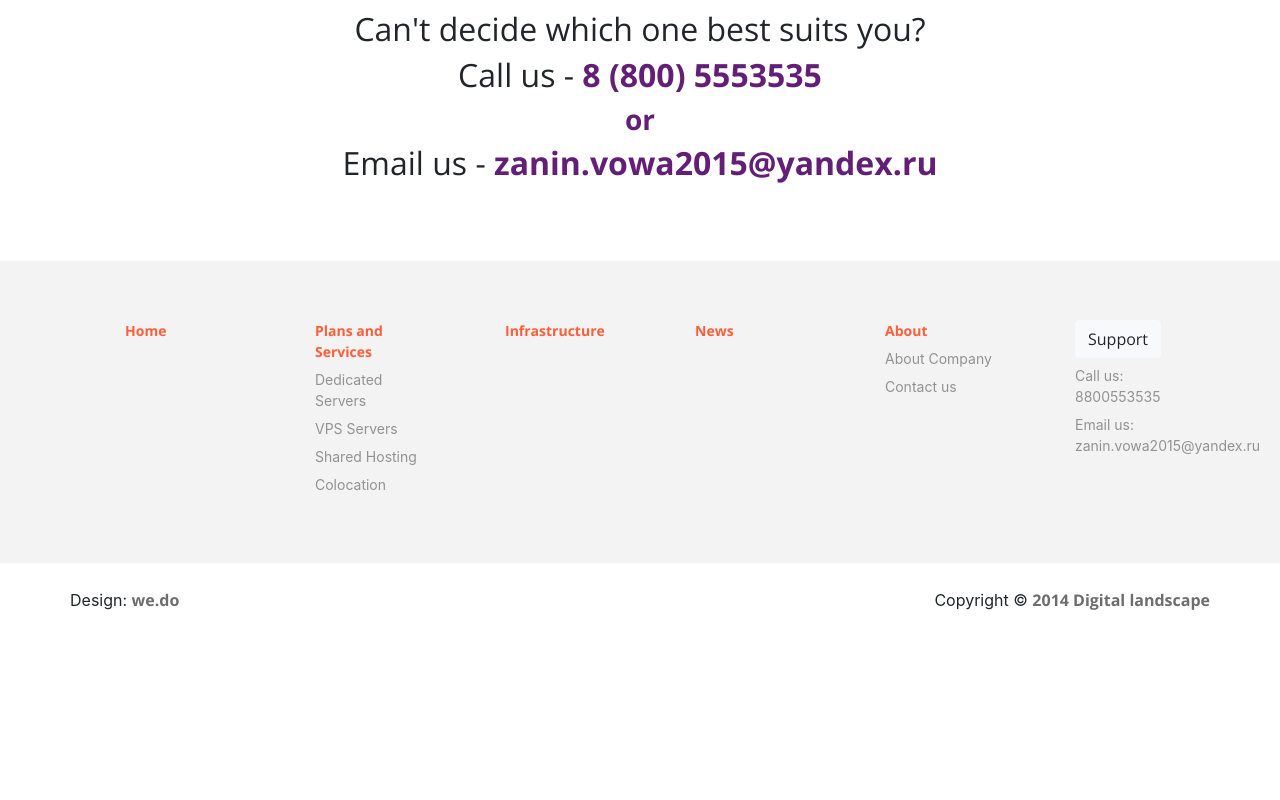
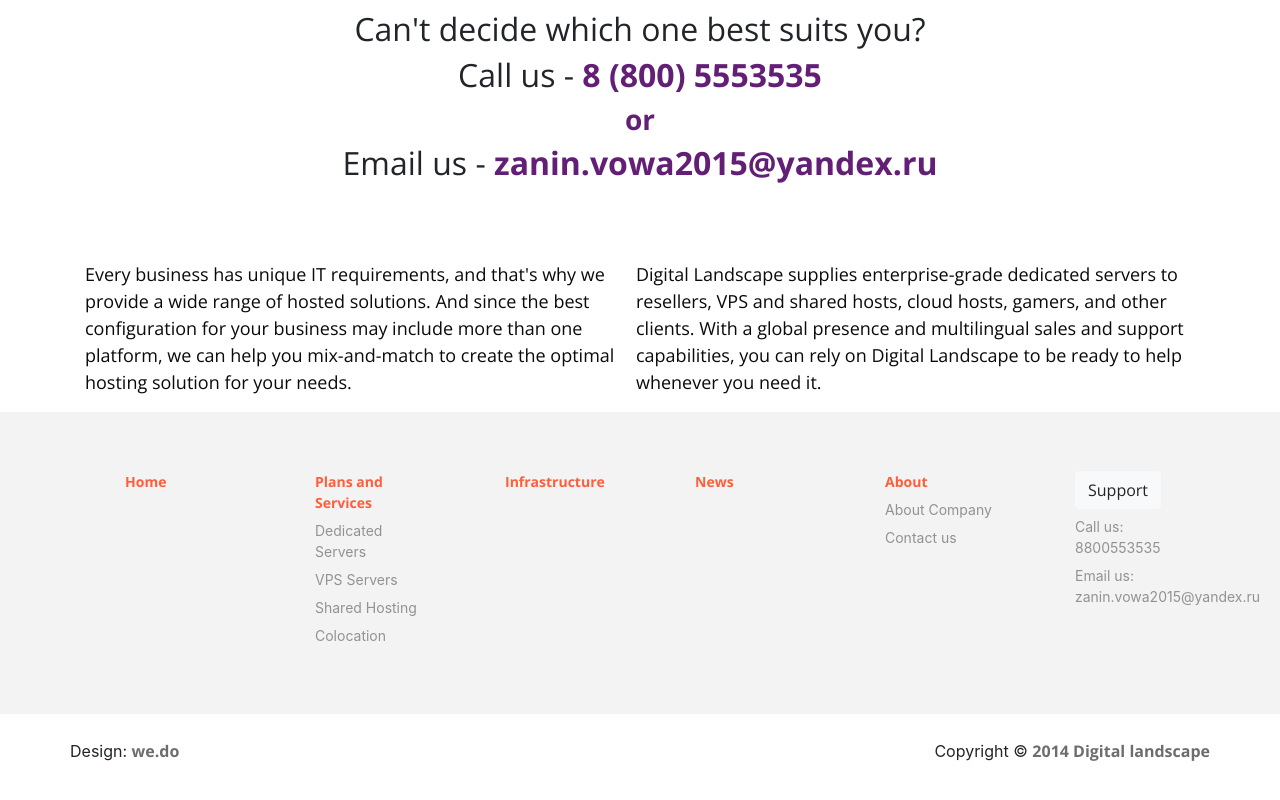
Before and after one commit to Uraswa/Hosting, a Next.js app in the folder hostring_frontend/: page / in a window 1280 px wide. Shown: the part 1393-2193 px from the top of the page. Before the commit the page ends 2046 px from the top, so only its background shows below. Built offline with nearby package versions, Linux system fonts and the light colour scheme.

Commit message:
+AboutCompanyShort component

```diff
--- /dev/null
+++ b/hostring_frontend/components/AboutCompanyShort/AboutCompanyShort.js
@@ -0,0 +1,16 @@
+import React from 'react'
+import './aboutcompanyshort.sass'
+
+
+export default () => {
+    return (
+        <section className="container d-lg-flex about-company-short">
+            <p>
+                Every business has unique IT requirements, and that's why we provide a wide range of hosted solutions. And since the best configuration for your business may include more than one platform, we can help you mix-and-match to create the optimal hosting solution for your needs.
+            </p>
+            <p>
+                Digital Landscape supplies enterprise-grade dedicated servers to resellers, VPS and shared hosts, cloud hosts, gamers, and other clients. With a global presence and multilingual sales and support capabilities, you can rely on Digital Landscape to be ready to help whenever you need it.
+            </p>
+        </section>
+    )
+}
--- /dev/null
+++ b/hostring_frontend/components/AboutCompanyShort/aboutcompanyshort.sass
@@ -0,0 +1,6 @@
+@import "../../static/vars"
+.about-company-short
+  font-family: $opensans
+  font-size: 18px
+  color: #0a0a0a
+  font-weight: 400
--- a/hostring_frontend/pages/index.js
+++ b/hostring_frontend/pages/index.js
@@ -3,7 +3,8 @@ import Link from 'next/link'
 import Head from 'next/head'
 import  StockCarousel from '../components/StockCarousel/StockCarousel'
 import ServicesList from "../components/ServicesList/ServicesList"
-import HelpDecide from "../components/HelpDecide/HelpDecide";
+import HelpDecide from "../components/HelpDecide/HelpDecide"
+import AboutCompanyShort from "../components/AboutCompanyShort/AboutCompanyShort"
 
 
 const Home = () => (
@@ -14,6 +15,7 @@ const Home = () => (
       <StockCarousel/>
       <ServicesList/>
       <HelpDecide/>
+      <AboutCompanyShort/>
   </main>
 );
 
```
